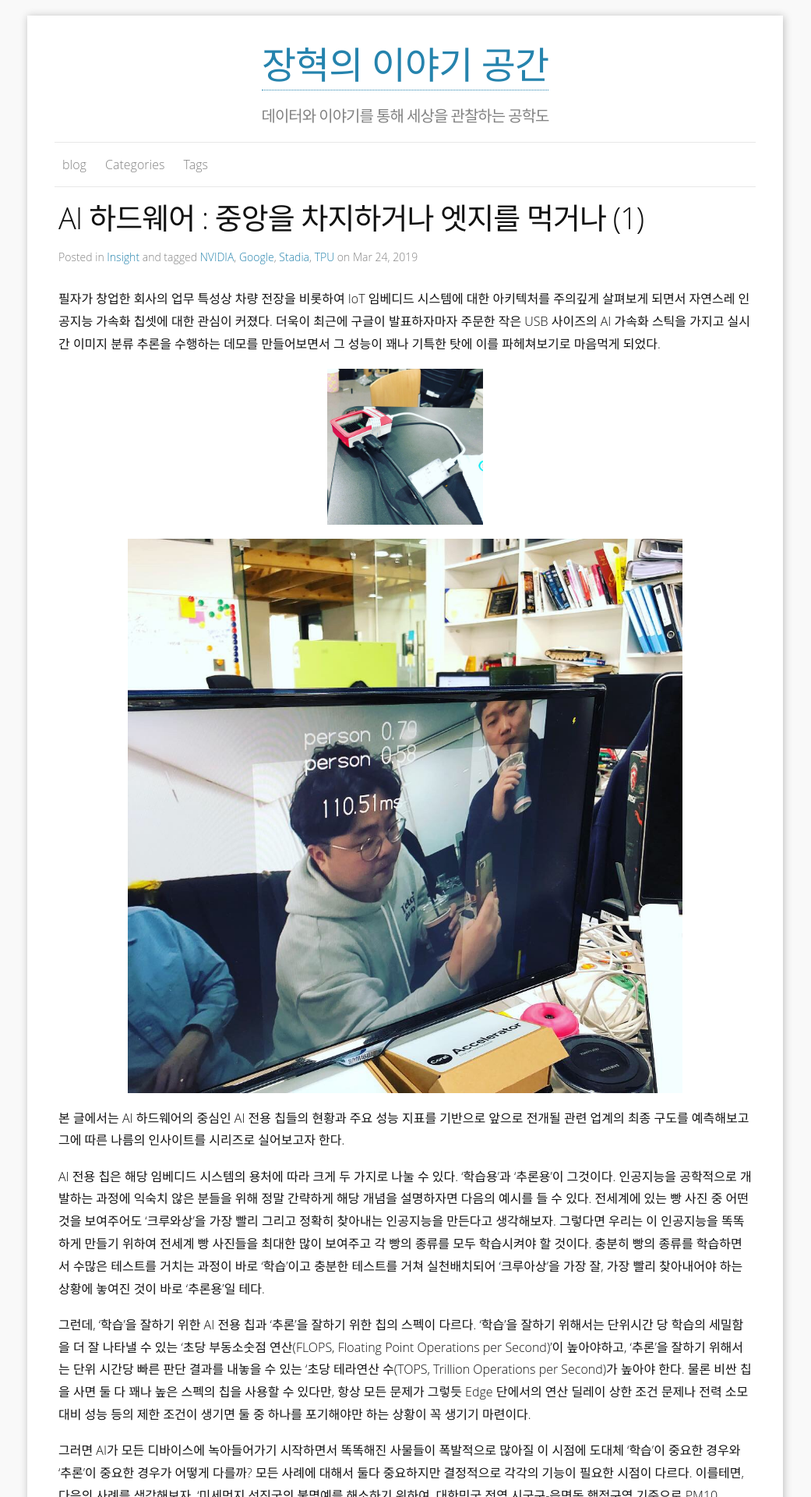
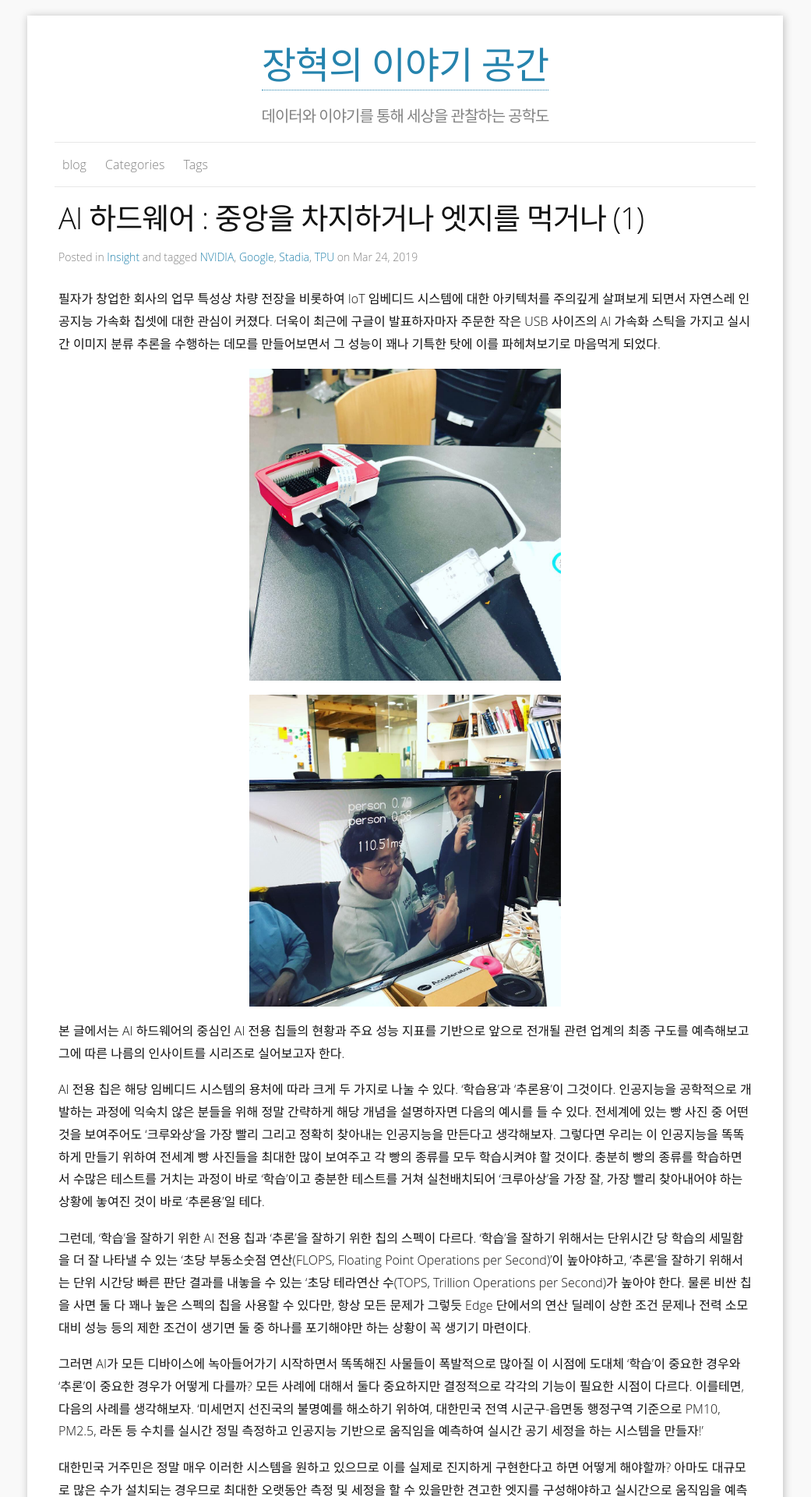
Before and after one commit to HyoukJang/HyoukJang.github.io, a Jekyll site: the page built from _posts/2019-03-24-Central-Decentral.md, in a window 1280 px wide. Shown: the top 1920 px of the page at 78% size, without its empty margins (120-1161 px from the left). Built offline with Jekyll 4.4.1, drawn with Linux system fonts in a browser that asks for light colours; nearby versions of some CDN libraries; some web fonts are replaced; comment, search, counter and statistics services are not loaded.

Commit message:
new image size

```diff
--- a/_posts/2019-03-24-Central-Decentral.md
+++ b/_posts/2019-03-24-Central-Decentral.md
@@ -11,9 +11,9 @@ open: true
 필자가 창업한 회사의 업무 특성상 차량 전장을 비롯하여 IoT 임베디드 시스템에 대한 아키텍처를 주의깊게 살펴보게 되면서 자연스레 인공지능 가속화 칩셋에 대한 관심이 커졌다. 더욱이 최근에 구글이 발표하자마자 주문한 작은 USB 사이즈의 AI 가속화 스틱을 가지고 실시간 이미지 분류 추론을 수행하는 데모를 만들어보면서 그 성능이 꽤나 기특한 탓에 이를 파헤쳐보기로 마음먹게 되었다.
 
 
-![Google Coral_1]({{site.baseurl}}/images/coral_1.JPG){: width="200" height="200"}
+![Google Coral_1]({{site.baseurl}}/images/coral_1.JPG){: width="400" height="400"}
 
-![Google Coral_2]({{site.baseurl}}/images/coral_2.JPG)
+![Google Coral_2]({{site.baseurl}}/images/coral_2.JPG){: width="400" height="400"}
 
 
 
```
